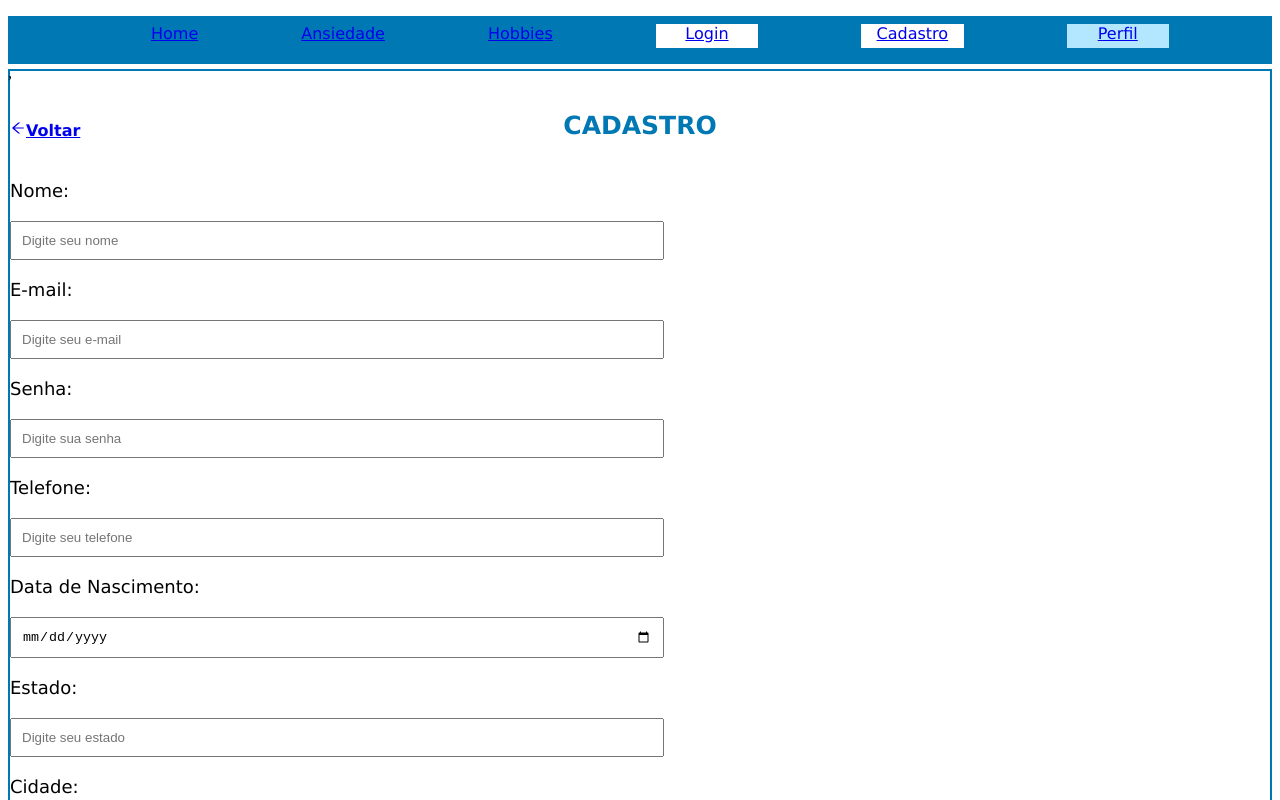
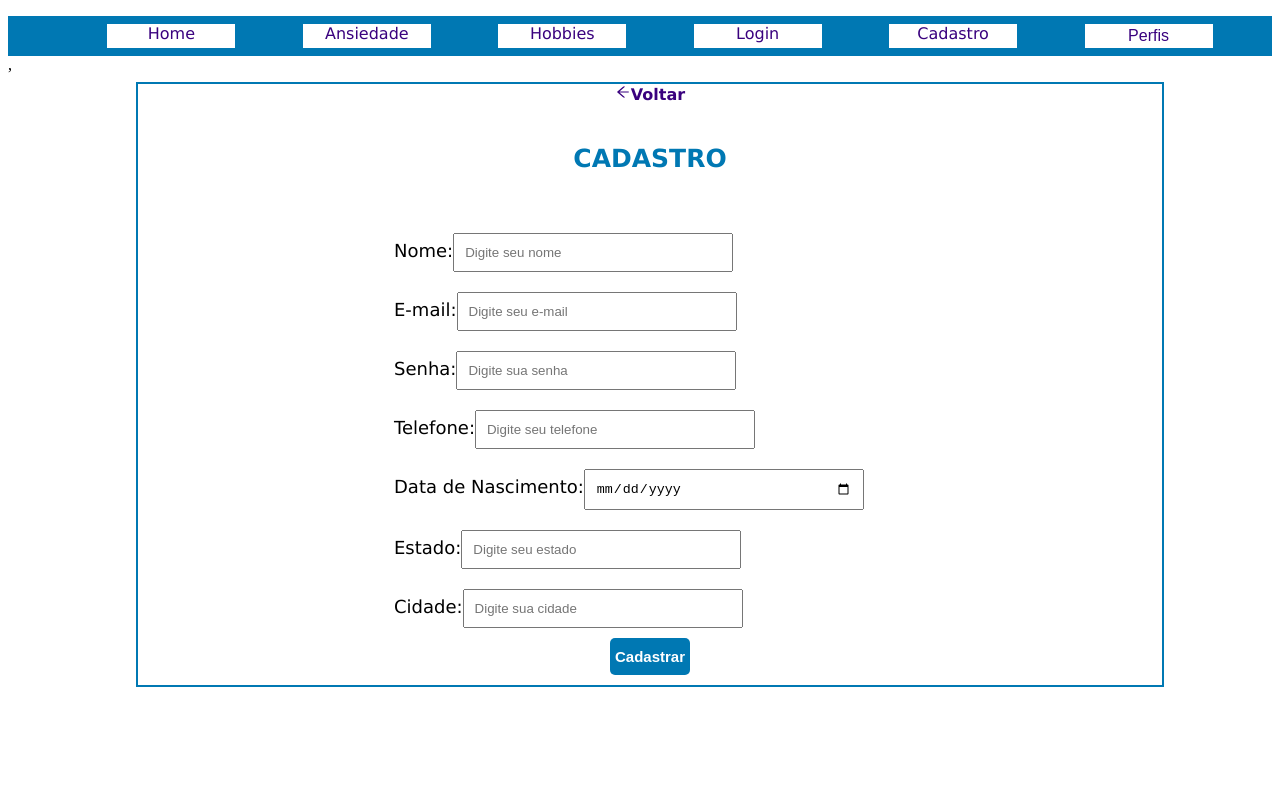
Before and after one commit to giovanafurlan/ChallengeReact, a React (Create React App) app in the folder endorfina/: page /cadastro in a window 1280 px wide. Shown: the top 800 px of the page. Built offline with nearby package versions, Linux system fonts and the light colour scheme.

Commit message:
Inicialização do perfil do profissional

```diff
--- a/endorfina/src/components/cadastro/Cadastro.js
+++ b/endorfina/src/components/cadastro/Cadastro.js
@@ -5,35 +5,36 @@ import styled from 'styled-components';
 
 export const Quarto = styled.section`
    border: solid 2px #0078b3;
+   display: flex;
+   flex-direction: column;
+   align-items: center;
+   width: 80vw;
+   margin: 2vw 10vw 20vh 10vw;
 
    .voltar{
-   position: absolute;
-   top: 120px;
       font-weight: bold;
       font-size: 16px;
+      float: left;
    }
 
    h2{
       font-size: 25px;
       color: #0078b3;
-   text-align: center;
    }
 
    .formulario{
-   margin: 40px 0;
+      width: 40vw;
    }
 
    label{
-   display: block;
       font-size: 18px;
       margin: 0 0 3px;
    }
 
    input{
-   display: block;
       margin: 20px 0 0;
       padding: 10px 10px;
-   width: 50%;
+      width: 20vw;
    }
 
    input:hover{
@@ -41,12 +42,12 @@ input:hover{
    }
 
    .entrar {
-   width: 200px;
-   padding: 15px 0;
+      width: 80px;
+      padding: 10px 0;
       background: #0078b3;
       color: white;
       font-weight: bold;
-   font-size: 18px;
+      font-size: 15px;
       border: none;
       border-radius: 5px;
       transition: 1s all;
@@ -59,6 +60,11 @@ input:hover{
       background: #00BFFF;
    }
 
+   .cadastro{
+      margin: 40px 0;
+      font-weight: bold;
+      font-size: 16px;
+   }
 `
 
 export default function Cadastro() {
--- a/endorfina/src/components/login/Login.js
+++ b/endorfina/src/components/login/Login.js
@@ -4,37 +4,37 @@ import styled from 'styled-components';
 import { AiOutlineArrowLeft, AiOutlineUser, AiFillLock } from "react-icons/ai";
 
 export const Terceiro = styled.div`
-
    border: solid 2px #0078b3;
+   display: flex;
+   flex-direction: column;
+   align-items: center;
+   width: 80vw;
+   margin: 5vw 10vw 10vw 10vw;
 
    .voltar{
-   position: absolute;
-   top: 100px;
       font-weight: bold;
       font-size: 16px;
+      float: left;
    }
 
    h2{
       font-size: 25px;
       color: #0078b3;
-   text-align: center;
    }
 
    .formulario{
-   margin: 40px 0;
+      width: 30vw;
    }
 
    label{
-   display: block;
       font-size: 18px;
       margin: 0 0 3px;
    }
 
    input{
-   display: block;
       margin: 20px 0 0;
       padding: 10px 10px;
-   width: 50%;
+      width: 20vw;
    }
 
    input:hover{
@@ -42,12 +42,12 @@ input:hover{
    }
 
    .entrar {
-   width: 200px;
-   padding: 15px 0;
+      width: 50px;
+      padding: 10px 0;
       background: #0078b3;
       color: white;
       font-weight: bold;
-   font-size: 18px;
+      font-size: 15px;
       border: none;
       border-radius: 5px;
       transition: 1s all;
@@ -65,7 +65,6 @@ input:hover{
       font-weight: bold;
       font-size: 16px;
    }
-
 `
 
 export default function Login() {
--- a/endorfina/src/components/menu/Menu.js
+++ b/endorfina/src/components/menu/Menu.js
@@ -9,20 +9,25 @@ import Cadastro from '../cadastro/Cadastro'
 import Login from '../login/Login'
 import Perfil from '../perfil/Perfil'
 import Perfil2 from '../perfil2/Perfil2'
+import PerfilPro from '../perfilpro/PerfilPro'
 
 export default function Menu() {
    return(
       <Topo>
-         <div className="menu">
             <ul>
                <li className="opcao"><Link to="/home">Home</Link></li>
                <li className="opcao"><Link to="/ansiedade">Ansiedade</Link></li>
                <li className="opcao"><Link to="/hobbies">Hobbies</Link></li>
                <li className="cadastro"><Link to="/login">Login</Link></li>
                <li className="cadastro"><Link to="/cadastro">Cadastro</Link></li>
-               <li className="perfil"><Link to="/perfil">Perfil</Link></li>
+               <div class="dropdown">
+               <button class="dropbtn">Perfis</button>
+               <div class="dropdown-content">
+                  <a><Link to="/perfil">Usuário</Link></a>
+                  <a><Link to="/perfilpro">Profissional</Link></a>
+               </div>
+               </div>
             </ul>
-         </div>
 
          <Switch>
             <Route path="/" exact component={Home}/>
@@ -33,6 +38,7 @@ export default function Menu() {
             <Route path="/cadastro" component={Cadastro}></Route>
             <Route path="/perfil" component={Perfil}></Route>
             <Route path="/perfil2" component={Perfil2}></Route>
+            <Route path="/perfilpro" component={PerfilPro}></Route>
          </Switch>
       </Topo>
 )}
--- a/endorfina/src/components/perfil/Perfil.js
+++ b/endorfina/src/components/perfil/Perfil.js
@@ -28,12 +28,14 @@ export const Quinto = styled.div`
    }
 
    h3{
-      margin: 5vh;
+      margin: 8vh;
    }
 
    .hobbies{
       display: flex;
       flex-direction: row;
+      justify-content: space-between;
+      text-decoration: underline;
    }
 
    .hobby{
@@ -43,6 +45,7 @@ export const Quinto = styled.div`
 
    .hb{
       text-align: center;
+      font-size: 1.2rem;
    }
 `
 
--- /dev/null
+++ b/endorfina/src/components/perfilpro/PerfilPro.js
@@ -0,0 +1,22 @@
+import React from 'react'
+import user3 from '../../img/user3.png'
+import styled from 'styled-components';
+
+export const Setimo = styled.div`
+  .user1{
+      width: 5vw;
+      border: solid 2px #0078b3;
+   }
+`
+
+export default function PerfilPro() {
+   return(
+      <Setimo>
+            <div className="usuario">
+               <figure>
+                  <img src={user3} alt="Foto de perfil do profissional" className="user1"/>
+                  <figcaption><h5>Alexandre</h5></figcaption>
+               </figure>
+             </div>
+      </Setimo>
+)}
--- a/endorfina/src/styled.js
+++ b/endorfina/src/styled.js
@@ -2,6 +2,7 @@ import styled from 'styled-components';
 
 export const Container = styled.section`
     font-family: Verdana, Arial, Helvetica, sans-serif;
+    text-decoration: none;
 
     h1{
         font-size: 3rem;
@@ -44,11 +45,7 @@ export const Container = styled.section`
 
 export const Topo = styled.header`
     background-color: #0078b3;
-    height: 6vh;
-
-    .menu{
-        color: white;
-    }
+    height: 5vh;
 
     ul{
         color: white;
@@ -58,32 +55,49 @@ export const Topo = styled.header`
         list-style-type: none;
     }
 
-    li{
+    li, a, .dropbtn{
+        color: white;
         text-decoration: none;
-        margin: 8px 0 5px 0;
+        margin: 1vh;
+        width: 10vw;
+        height: 3vh;
+        background-color: white;
+        color: #39017e;
+        text-align: center;
+        cursor: pointer;
     }
 
-    .opcao:hover{
-        color: #f8f672;
-        text-decoration: underline;
+    .dropbtn {
+    background-color: white;
+    color: #39017e;
+    font-size: 16px;
+    border: none;
     }
 
-    .cadastro{
-        color: #0078b3;
-        background-color: white;
-        text-align: center;
+    .dropdown {
+    position: relative;
+    display: inline-block;
     }
 
-    .perfil{
-        text-align: center;
-        width: 8vw;
-        height: 3vh;
-        background-color: #b3e7ff;
+    .dropdown-content {
+    display: none;
+    position: absolute;
+    background-color: white;
+    min-width: 160px;
     }
 
-    .cadastro {
-        width: 8vw;
-        height: 3vh;
+    .dropdown-content a {
+    color: black;
+    text-decoration: none;
+    display: block;
+    }
+
+    .dropdown:hover .dropdown-content {
+    display: block;
+    }
+
+    li:hover, a:hover, .dropbtn:hover{
+        background-color: #;a8e2ff
     }
 `
 
```
Lines whose indentation alone changed are shown as unchanged.
